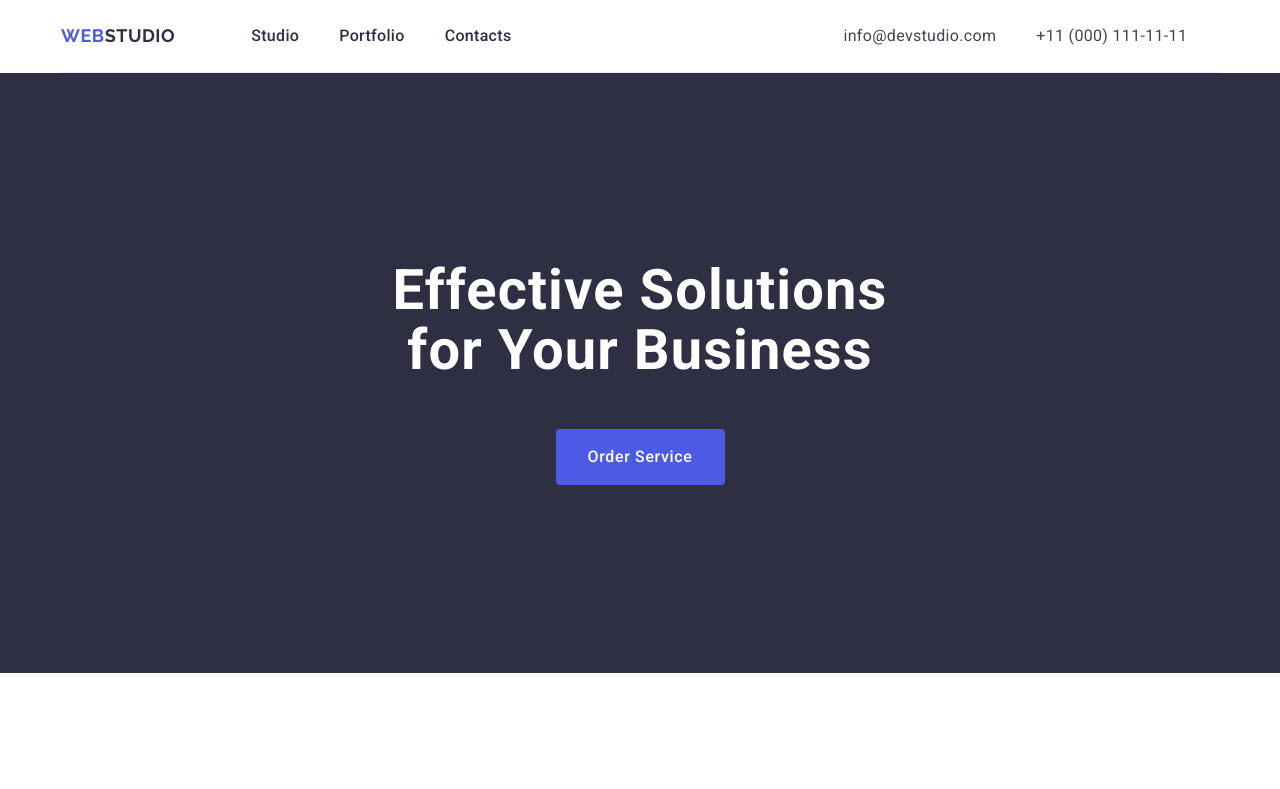
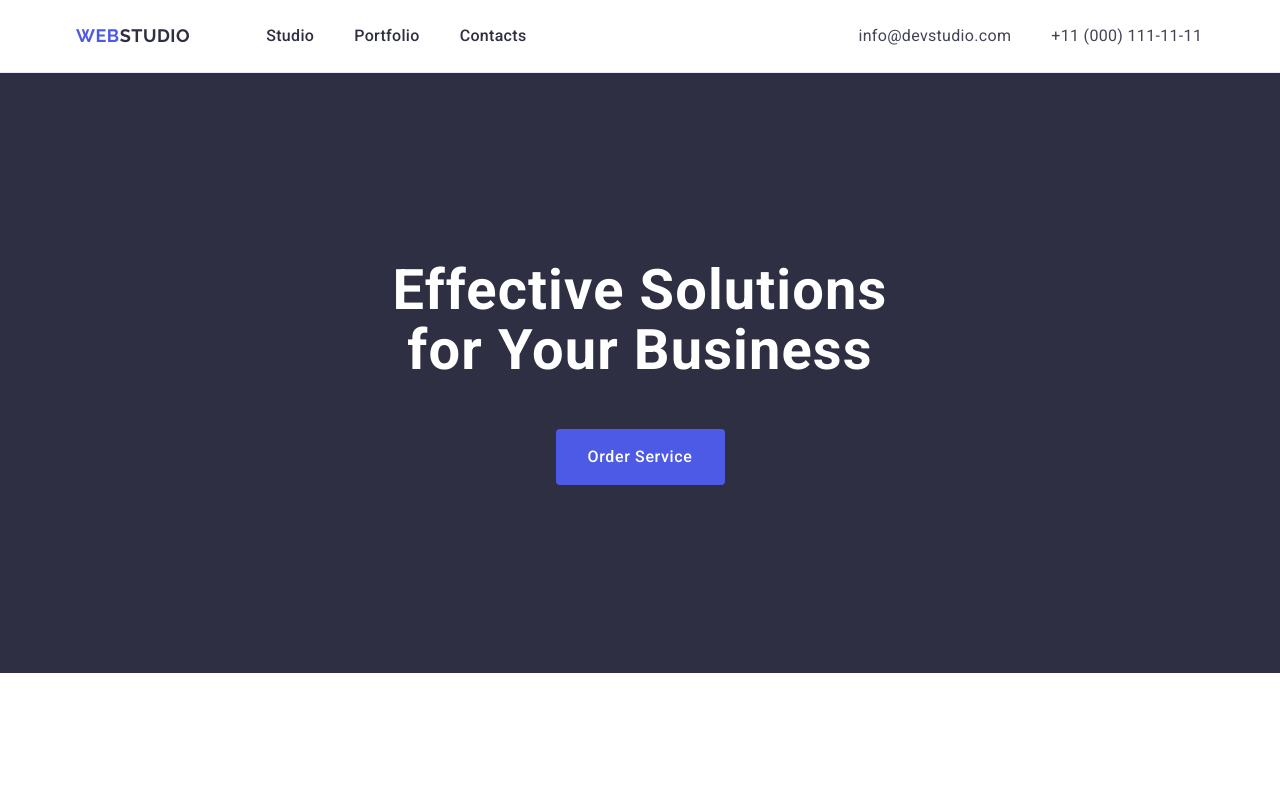
Before and after one commit to Viktor-Yanenko/goit-markup-hw-03, a plain HTML site: page index.html in a window 1280 px wide. Shown: the top 789 px of the page. Drawn offline with nearby package versions, Linux system fonts and the light colour scheme.

Commit message:
Update header styles

```diff
--- a/css/styles.css
+++ b/css/styles.css
@@ -27,7 +27,7 @@ img {
     padding-left: 15;
     padding-right: 15;
     margin: 0 auto;
-    /* display: flex; */
+    padding: 0 15px;
 }
 
 .page-container {
@@ -53,18 +53,18 @@ main {
     font-weight: 700;
     text-transform: uppercase;
     letter-spacing: 0.03em;
-    padding-top: 24px;
-    padding-bottom: 24px;
+    margin-right: 76px;
 }
 
 .logo-studio {
     color: #2e2f42;
-    margin-right: 76px;
 }
 
 .navigation {
     display: flex;
     align-items: center;
+    padding-top: 24px;
+    padding-bottom: 24px;
 }
 
 .nav-list {
@@ -116,6 +116,9 @@ main {
 
 .header {
     border-bottom: 1px solid #e7e9fc;
+}
+
+.header-cont {
     display: flex;
 }
 
--- a/index.html
+++ b/index.html
@@ -25,8 +25,8 @@
   <body>
     <div class="page-container">
       <!-------- Хедер -------->
-      <header>
-        <div class="container header">
+      <header class="header">
+        <div class="container header-cont">
           <nav class="navigation">
             <a href="./index.html" class="logo-web"
               >Web<span class="logo-studio">Studio</span></a
```
